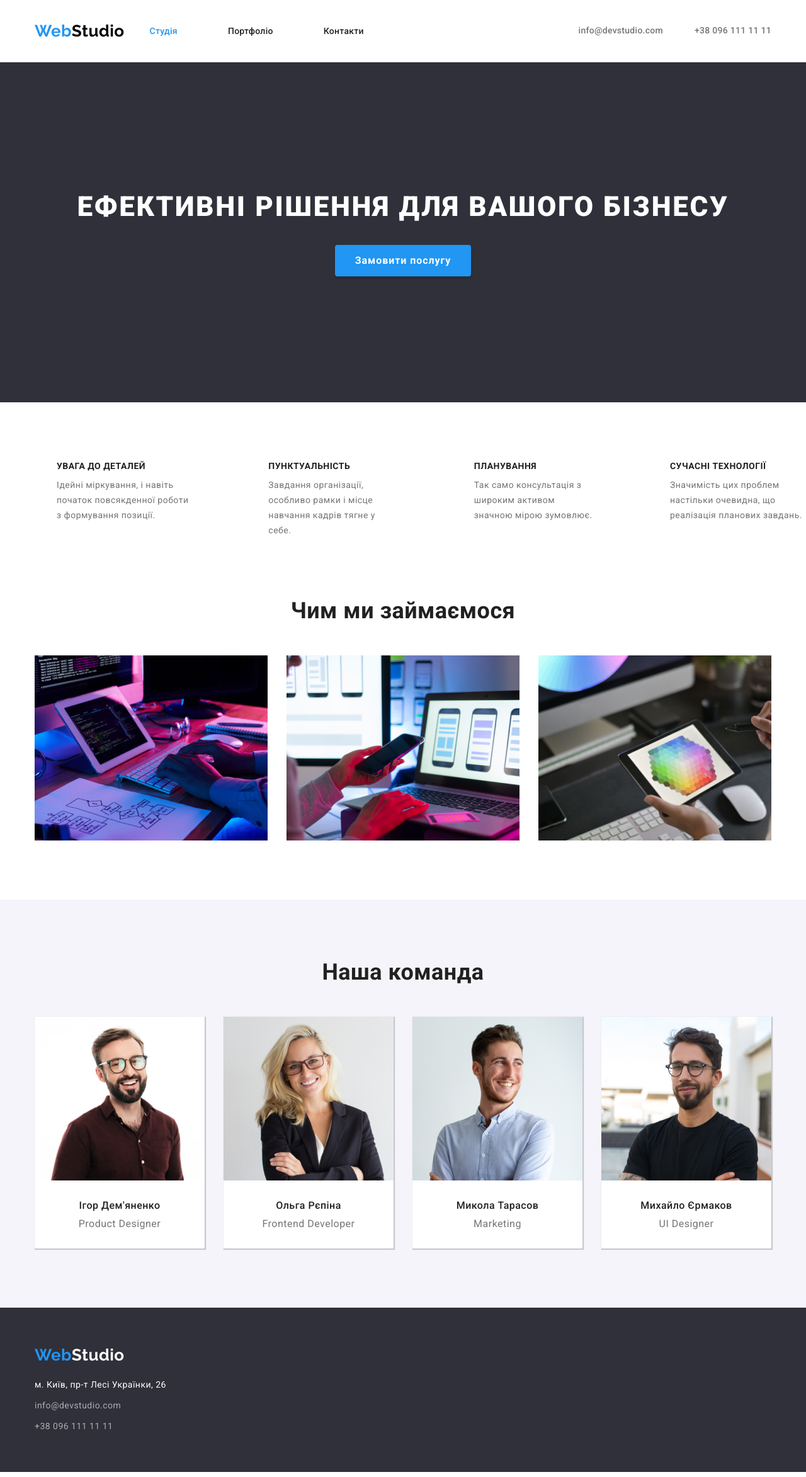
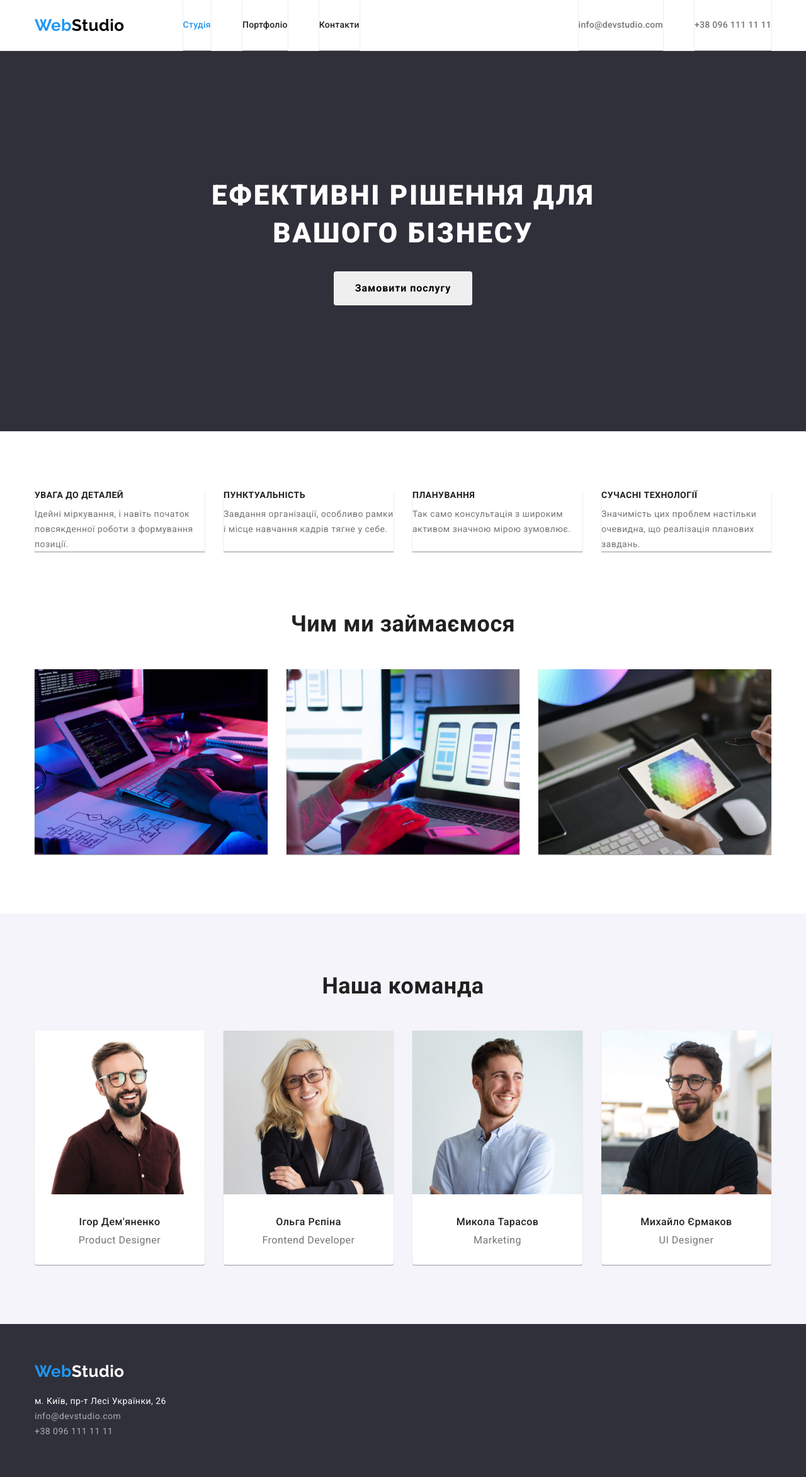
Before and after one commit to sidorenkoilya/-goit-markup-hw-03-for-bc-37, a plain HTML site: page index.html in a window 1280 px wide. Shown: the whole page at 63% size. Drawn offline with nearby package versions, Linux system fonts and the light colour scheme.

Commit message:
поновой

```diff
--- a/css/styles.css
+++ b/css/styles.css
@@ -7,59 +7,29 @@
     --accent-second-color: rgba(255, 255, 255, 0.6);
     --primary-bg-color: #2f303a;
     --accent-bg-color: #f5f4fa;
-    --border-project-color: #eeeeee;
+    --border-color-portf: #eeeeee;
+    --decision-bg-color: #c4c4c4;
+    --border-color-header: #ececec;
 }
 
 body {
     background-color: var(--primary-white-color);
     color: var(--primary-text-color);
-    font-family: "Roboto", sans-serif;
+    font-family: 'Roboto', sans-serif;
     letter-spacing: 0.03em;
 }
 
-.list {
-    list-style: none;
-    padding: 0;
-    margin: 0;
-}
-
-h1,
-h2,
-h3,
-h4,
-h5,
-h6,
-p {
-    margin: 0;
-}
-
-img {
-    display: block;
-    max-width: 100%;
-    height: auto;
-}
-
-.visually-hidden {
-    position: absolute;
-    width: 1px;
-    height: 1px;
-    margin: -1px;
-    border: 0;
-    padding: 0;
-    white-space: nowrap;
-    clip-path: inset(100%);
-    clip: rect(0 0 0 0);
-    overflow: hidden;
-}
-
-.section {
-    padding-top: 94px;
-    padding-bottom: 94px;
+.container {
+    margin-left: auto;
+    margin-right: auto;
+    width: 1200px;
+    padding-left: 15px;
+    padding-right: 15px;
 }
 
 .logo {
     color: var(--accent-color);
-    font-family: "Raleway", sans-serif;
+    font-family: 'Raleway', sans-serif;
     font-size: 26px;
     line-height: 1.19;
     text-decoration: none;
@@ -71,33 +41,52 @@ img {
 
 .list {
     list-style: none;
-    display: flex;
+    margin: 0;
+    padding: 0;
 }
 
-.flex-box {
-    display: flex;
+.visually-hidden {
+    position: absolute;
+    width: 1px;
+    height: 1px;
+    margin: -1px;
+    border: 0;
+    padding: 0;
 
-
+    white-space: nowrap;
+    clip-path: inset(100%);
+    clip: rect(0 0 0 0);
+    overflow: hidden;
 }
 
 /* Шапка */
 .page-header {
-    border-bottom: 1px solid #ECECEC;
+    border-bottom: 1px solid var(--border-color-header);
 }
 
 .page-header .logo-style {
     color: var(--logo-color);
-
 }
 
-.page-header .container {
+.header {
     display: flex;
     align-items: center;
-    justify-content: space-between;
-
 }
 
-.navigation .link {
+.site-nav {
+    display: flex;
+    align-items: center;
+}
+
+.site-nav .item:not(:last-child) {
+    margin-right: 50px;
+}
+
+.site-nav .link {
+    display: block;
+    padding-top: 32px;
+    padding-bottom: 32px;
+
     font-weight: 500;
     font-size: 14px;
     line-height: 1.14;
@@ -105,314 +94,265 @@ img {
     color: var(--title-text-color);
 }
 
-.navigation .link:hover,
-.navigation .link:focus {
+.site-nav.list {
+    margin-left: 93px;
+}
+
+.site-nav .link:hover,
+.site-nav .link:focus {
     color: var(--accent-color);
 }
 
-.navigation .link.current {
+.site-nav .link.current {
     color: var(--accent-color);
 }
 
 .site-contact {
     display: flex;
+    margin-left: auto;
 }
 
 .site-contact .link {
-
+    display: block;
+    padding-top: 32px;
+    padding-bottom: 32px;
+    font-weight: 500;
     font-size: 14px;
     line-height: 1.14;
-
-    list-style: none;
-
+    letter-spacing: 0.02em;
+    color: var(--primary-text-color);
 }
 
-.site-contact .link:not(:last-child) {
-
+.site-contact .item:not(:last-child) {
     margin-right: 50px;
-
 }
 
 .site-contact .link:hover,
 .site-contact .link:focus {
     color: var(--accent-color);
-
 }
-
-.contact-link {
-    text-decoration: none;
-    letter-spacing: 0.02em;
-    color: var(--primary-text-color);
-    font-weight: 500;
-
-}
-
-.contact-link:hover,
-.contact-link:focus {
-    color: var(--accent-color)
-}
-
-
-.border {
-    margin-top: 40px;
-    margin-bottom: 40px;
-    margin-left: 40px;
-    margin-right: 40px;
-
-
-}
-
-.container {
-    width: 1200px;
-    padding: 0 15px;
-    margin: 0 auto;
-
-
-}
-
-.navigation {
-    display: flex;
-    align-items: center;
-}
-
-/* Решение */
+/* Рішення */
 .decision {
     background-color: var(--primary-bg-color);
     text-align: center;
-    padding: 200px 0;
+    padding-top: 200px;
+    padding-bottom: 200px;
 }
-
 .decision-title {
+    margin-top: 0;
+    margin-bottom: 30px;
     color: var(--primary-white-color);
     font-weight: 900;
     font-size: 44px;
     line-height: 1.36;
-    text-align: center;
     letter-spacing: 0.06em;
     text-transform: uppercase;
-
-    margin-bottom: 30px;
 }
-
 .decision-button {
-    background-color: var(--accent-color);
-    color: var(--primary-white-color);
-    box-shadow: 0px 4px 4px rgba(0, 0, 0, 0.15);
-
-    font-family: inherit;
     font-weight: 700;
     font-size: 16px;
     line-height: 1.88;
     letter-spacing: 0.06em;
-
-    align-items: center;
-    text-align: center;
+    border-color: transparent;
+    cursor: pointer;
     border-radius: 4px;
     padding: 10px 32px;
-    min-width: 216px;
-    border: none
+    min-height: 50px;
 }
-
 .decision-button:hover,
 .decision-button:focus {
     color: var(--primary-white-color);
     background-color: var(--accent-color);
 }
-
 /* Секциії */
-
+.section {
+    padding-top: 94px;
+    padding-bottom: 94px;
+}
 .section-title {
+    margin-top: 0;
+    margin-bottom: 50px;
     color: var(--title-text-color);
-    /* font-weight: 700;  браузер по умолчанию*/
     font-size: 36px;
     line-height: 1.17;
     text-align: center;
-    margin-bottom: 50px;
 }
-
 /* Перваги */
-.benefits {
-    padding-bottom: 0;
+.benefits.list {
+    display: flex;
+    flex-wrap: wrap;
+    gap: 30px;
 }
-
-.benefits-item {
-padding-left: 90px;
-
+.benefits.list .item {
+    flex-basis: calc((100% - 90px) / 4);
 }
-
-.benefits-item:not(:last-child) {
-    margin-right: 30px;
+.section.benefits {
+    padding-bottom: 47px;
 }
-
 .benefits-title {
+    margin-top: 0;
+    margin-bottom: 10px;
     color: var(--title-text-color);
-    /* font-weight: 700; браузер по умолчанию*/
     font-size: 14px;
     line-height: 1.14;
     text-transform: uppercase;
-    margin-bottom: 10px;
 }
-
 .benefits-text {
-    /* font-weight: 400; браузер по умолчанию*/
+    margin-top: 0;
+    margin-bottom: 0;
     font-size: 14px;
     line-height: 1.71;
 }
-
-.flex {
+/* Варіанти послуг */
+.section.services {
+    padding-top: 47px;
+}
+.services.list {
     display: flex;
-    padding: 10px 20px;
-
+    flex-wrap: wrap;
+    gap: 30px;
 }
-
-.services-item:not(:last-child) {
-    margin-right: 30px;
-
+.services.list .item {
+    flex-basis: calc((100% - 60px) / 3);
 }
-
+.services.list .img {
+    display: block;
+    width: 100%;
+}
 /* Команда */
-.team {
+.section.team {
     background-color: var(--accent-bg-color);
-
 }
-
 .team-title {
+    margin-top: 0;
+    margin-bottom: 10px;
     color: var(--title-text-color);
     font-weight: 500;
     font-size: 16px;
     line-height: 1.19;
-    margin-bottom: 10px;
 }
-
 .team-text {
-    /* font-weight: 400; браузер по умолчанию*/
+    margin-top: 0;
+    margin-bottom: 0;
     font-size: 16px;
     line-height: 1.19;
 }
-
-.team-item:not(:last-child) {
-    margin-right: 30px;
-
-
+.team.list {
+    display: flex;
+    flex-wrap: wrap;
+    gap: 30px;
+    text-align: center;
 }
-.team-item{
-    box-shadow: 1px 1px 1px 1px #5c5c5c4b;
-
-}
-
-.team-description {
+.team.list .item {
+    flex-basis: calc((100% - 90px) / 4);
     background-color: var(--primary-white-color);
-    text-align: center;
-    padding: 30px 32px;
     border-radius: 0px 0px 4px 4px;
 }
-
-
+.team.list .img {
+    width: 100%;
+}
+.team .content {
+    padding-top: 30px;
+    padding-bottom: 30px;
+    padding-left: 10px;
+    padding-right: 10px;
+}
 /* Футер */
 .page-footer {
     background-color: var(--primary-bg-color);
-    padding: 60px 0;
+    padding-top: 60px;
+    padding-bottom: 60px;
 }
-
 .page-footer .logo-style {
     color: var(--primary-white-color);
 }
-
-.footer-logo {
-    margin-bottom: 20px;
-    display: inline-block;
-}
-
-.footer-list {
-    display: inline-block;
-}
-
-.footer-item:not(:last-child) {
-    margin-bottom: 9px;
-}
-
 .footer-adress .link {
     font-style: normal;
-    /* font-weight: 400; браузер по умолчанию*/
+    /* font-weight: 400; */
     font-size: 14px;
     line-height: 1.71;
     color: var(--primary-white-color);
 }
-
 .contact.link {
     color: var(--accent-second-color);
 }
-
 .footer-adress .link:hover,
 .footer-adress .link:focus {
     color: var(--accent-color);
 }
-
+.logo.footer {
+    display: inline-block;
+    margin-bottom: 20px;
+}
 /* Портфолио */
-
-/* Наши работы */
+.page-portfolio {
+    padding-top: 94px;
+    padding-bottom: 94px;
+}
+.porfolio h1 {
+    margin-top: 0;
+    margin-bottom: 0;
+    text-align: center;
+}
+.button.list {
+    display: flex;
+    margin-bottom: 50px;
+    justify-content: center;
+}
 .page-button {
-    background-color: var(--accent-bg-color);
-    font-family: inherit;
     font-weight: 500;
     font-size: 16px;
-    line-height: 1.62;
+    line-height: 1.63;
+    letter-spacing: 0.03em;
+    border-color: transparent;
+    background-color: var(--accent-bg-color);
+    cursor: pointer;
     border-radius: 4px;
-    text-align: center;
     padding: 6px 22px;
-    border: none;
-
+    min-height: 38px;
 }
-
-.project-button {
-    display: flex;
-    justify-content: center;
-    margin-bottom: 50px;
-}
-
-.project-button-item:not(:last-child) {
+.button.list .item:not(:last-child) {
     margin-right: 8px;
 }
-
+.item{
+    box-shadow: 0px 1px 1px 0px rgba(0, 0, 0, 0.39);
+}
 .page-button:hover,
 .page-button:focus {
     color: var(--primary-white-color);
     background-color: var(--accent-color);
 }
-
-.project-list {
-    display: flex;
-    flex-wrap: wrap;
-
-}
-
 .example-title {
+    margin-top: 0;
+    margin-bottom: 4px;
     color: var(--title-text-color);
-    /* font-weight: 700; браузер по умолчанию*/
     font-size: 18px;
     line-height: 2;
     letter-spacing: 0.06em;
 }
-
 .example-text {
+    margin-top: 0;
+    margin-bottom: 0;
     color: var(--primary-text-color);
-    /* font-weight: 400; браузер по умолчанию*/
     font-size: 16px;
     line-height: 1.88;
 }
-
-.project-item {
-    margin-right: 30px;
-    margin-bottom: 30px;
-
+.example.list {
+    display: flex;
+    flex-wrap: wrap;
+    gap: 30px;
 }
-
-.project-item:nth-child(3n) {
-    margin-right: 0px;}
-
-.project-description {
-        padding: 20px 24px;
-        border-right: 1px solid var(--border-project-color);
-        border-bottom: 1px solid var(--border-project-color);
-        border-left: 1px solid var(--border-project-color);
-    }
+.example.list .item {
+    flex-basis: calc((100% - 60px) / 3);
+}
+.example.item .img {
+    display: block;
+    width: 100%;
+}
+.border {
+    padding: 20px 24px;
+    border-bottom: 1px solid var(--border-color-portf);
+    border-right: 1px solid var(--border-color-portf);
+    border-left: 1px solid var(--border-color-portf);
+    width: 100%;
+}
--- a/index.html
+++ b/index.html
@@ -5,34 +5,33 @@
     <meta charset="UTF-8" />
     <meta http-equiv="X-UA-Compatible" content="IE=edge" />
     <meta name="viewport" content="width=device-width, initial-scale=1.0" />
-    <title>Goit-MARKUP-HM-03</title>
-    <link rel="stylesheet" href="https://cdnjs.cloudflare.com/ajax/libs/modern-normalize/1.0.0/modern-normalize.min.css"/>
+    <title>Document</title>
     <link
         href="https://fonts.googleapis.com/css2?family=Raleway:wght@700&family=Roboto:wght@400;500;700;900&display=swap"
         rel="stylesheet" />
-    <link rel="stylesheet" href="css/styles.css" />
-
+    <link rel="stylesheet"
+        href="https://cdnjs.cloudflare.com/ajax/libs/modern-normalize/1.1.0/modern-normalize.min.css" />
+    <link rel="stylesheet" href="./css/styles.css" />
 </head>
 
 <body>
     <!--Шапка-->
     <header class="page-header">
-        <div class="container">
-            <nav class="navigation">
+        <div class="container header">
+            <nav class="site-nav">
                 <a href="./index.html" class="logo">Web<span class="logo-style">Studio</span></a>
-
-                <ul class="list">
-                    <li class="border"><a href="./index.html" class="link current">Студія</a></li>
-                    <li class="border"><a href="./portfolio.html" class="link">Портфоліо</a></li>
-                    <li class="border"><a href="" class="link">Контакти</a></li>
+                <ul class="site-nav list">
+                    <li class="item"><a href="./index.html" class="link current">Студія</a></li>
+                    <li class="item"><a href="./portfolio.html" class="link">Портфоліо</a></li>
+                    <li class="item"><a href="" class="link">Контакти</a></li>
                 </ul>
             </nav>
-            <ul class="site-contact">
-                <li class="link">
-                    <a class="contact-link" href="mailto:info@devstudio.com">info@devstudio.com</a>
+            <ul class="site-contact list">
+                <li class="item">
+                    <a href="mailto:info@devstudio.com" class="link">info@devstudio.com</a>
                 </li>
-                <li class="link">
-                    <a href="tel:+380961111111" class="contact-link">+38 096 111 11 11</a>
+                <li class="item">
+                    <a href="tel:+380961111111" class="link">+38 096 111 11 11</a>
                 </li>
             </ul>
         </div>
@@ -40,41 +39,36 @@
     <main>
         <!--Рішення-->
         <section class="decision">
-            <div class="container">
             <h1 class="decision-title">
-                    Ефективні рішення для
+                Ефективні рішення для <br />
                 вашого бізнесу
             </h1>
             <button type="button" class="decision-button">Замовити послугу</button>
-            </div>
         </section>
-
         <!--Переваги-->
-
-
         <section class="section benefits">
-                <div class="container"></div>
-                <h2 class="visually-hidden">Переваги</h2>
-                <ul class="list">
-                    <li class="benefits-item">
+            <div class="container">
+                <h2 class="section-title visually-hidden">Переваги</h2>
+                <ul class="benefits list">
+                    <li class="item">
                         <h3 class="benefits-title">УВАГА ДО ДЕТАЛЕЙ</h3>
                         <p class="benefits-text">
                             Ідейні міркування, і навіть початок повсякденної роботи з формування позиції.
                         </p>
                     </li>
-                    <li class="benefits-item">
+                    <li class="item">
                         <h3 class="benefits-title">ПУНКТУАЛЬНІСТЬ</h3>
                         <p class="benefits-text">
                             Завдання організації, особливо рамки і місце навчання кадрів тягне у себе.
                         </p>
                     </li>
-                    <li class="benefits-item">
+                    <li class="item">
                         <h3 class="benefits-title">ПЛАНУВАННЯ</h3>
                         <p class="benefits-text">
                             Так само консультація з широким активом значною мірою зумовлює.
                         </p>
                     </li>
-                    <li class="benefits-item">
+                    <li class="item">
                         <h3 class="benefits-title">СУЧАСНІ ТЕХНОЛОГІЇ</h3>
                         <p class="benefits-text">
                             Значимість цих проблем настільки очевидна, що реалізація планових завдань.
@@ -83,57 +77,52 @@
                 </ul>
             </div>
         </section>
-
         <!--Варіанти послуг-->
-
         <section class="section services">
             <div class="container">
                 <h2 class="section-title">Чим ми займаємося</h2>
-                <div class="flex-box">
-                    <ul class="list">
-
-                        <li class="flex-box services-item">
-                            <img src="./img/box1.jpg" alt="настільний комп'ютер" width="370" />
+                <ul class="services list">
+                    <li class="item">
+                        <img src="./img/box1.jpg" alt="настільний комп'ютер" class="img" width="370" />
                     </li>
-                        <li class="flex-box services-item">
-                            <img src="./img/box2.jpg" alt="мобільний телефон" width="370" />
+                    <li class="item">
+                        <img src="./img/box2.jpg" alt="мобільний телефон" class="img" width="370" />
                     </li>
-                        <li class="flex-box services-item">
-                            <img src="./img/box3.jpg" alt="малюнок на планшеті" width="370" />
+                    <li class="item">
+                        <img src="./img/box3.jpg" alt="малюнок на планшеті" class="img" width="370" />
                     </li>
                 </ul>
-                </div>
             </div>
         </section>
         <!--Команда-->
         <section class="section team">
             <div class="container">
                 <h2 class="section-title">Наша команда</h2>
-                <ul class="list">
-                    <li class="team-item">
-                        <img src="./img/card1.jpg" alt="фото чоловіка" width="270" />
-                        <div class="team-description">
+                <ul class="team list">
+                    <li class="item">
+                        <img src="./img/card1.jpg" alt="фото чоловіка" class="img" width="270" />
+                        <div class="content">
                             <h3 class="team-title">Ігор Дем'яненко</h3>
                             <p lang="en" class="team-text">Product Designer</p>
                         </div>
                     </li>
-                    <li class="team-item">
-                        <img src="./img/card2.jpg" alt="фото жінки" width="270" />
-                        <div class="team-description">
+                    <li class="item">
+                        <img src="./img/card2.jpg" alt="фото жінки" class="img" width="270" />
+                        <div class="content">
                             <h3 class="team-title">Ольга Рєпіна</h3>
                             <p lang="en" class="team-text">Frontend Developer</p>
                         </div>
                     </li>
-                    <li class="team-item">
-                        <img src="./img/card3.jpg" alt="фото чоловіка" width="270" />
-                        <div class="team-description">
+                    <li class="item">
+                        <img src="./img/card3.jpg" alt="фото чоловіка" class="img" width="270" />
+                        <div class="content">
                             <h3 class="team-title">Микола Тарасов</h3>
                             <p lang="en" class="team-text">Marketing</p>
                         </div>
                     </li>
-                    <li class="team-item">
-                        <img src="./img/card4.jpg" alt="фото чоловіка" width="270" />
-                        <div class="team-description">
+                    <li class="item">
+                        <img src="./img/card4.jpg" alt="фото чоловіка" class="img" width="270" />
+                        <div class="content">
                             <h3 class="team-title">Михайло Єрмаков</h3>
                             <p lang="en" class="team-text">UI Designer</p>
                         </div>
@@ -144,17 +133,20 @@
     </main>
     <!--Футер-->
     <footer class="page-footer">
-        <div class="container">
-            <a href="./index.html" class="logo footer-logo">Web<span class="logo-style">Studio</span></a>
+        <div class="container footer">
+            <a href="./index.html" class="logo footer">Web<span class="logo-style">Studio</span></a>
             <address class="footer-adress">
-                <ul class="list footer-list">
-                    <li class="footer-item">
+                <ul class="list">
+                    <li>
                         <a href="https://www.google.com.ua/maps/place/%D0%B1%D1%83%D0%BB.+%D0%9B%D0%B5%D1%81%D0%B8+%D0%A3%D0%BA%D1%80%D0%B0%D0%B8%D0%BD%D0%BA%D0%B8,+26,+%D0%9A%D0%B8%D0%B5%D0%B2,+02000/@50.4261244,30.5376992,18z/data=!4m5!3m4!1s0x40d4cf0e033ecbe9:0x57a4dffefec77da0!8m2!3d50.4265807!4d30.5383858?hl=ru"
                             class="link" target="_blank" rel="noopener noreferrer">м. Київ, пр-т Лесі Українки, 26</a>
                     </li>
-                    <li class="footer-item"><a href="mailto:info@devstudio.com"
-                            class="contact link">info@devstudio.com</a></li>
-                    <li class="footer-item"><a href="tel:+380961111111" class="contact link">+38 096 111 11 11</a></li>
+                    <li>
+                        <a href="mailto:info@devstudio.com" class="contact link">info@devstudio.com</a>
+                    </li>
+                    <li>
+                        <a href="tel:+380961111111" class="contact link">+38 096 111 11 11</a>
+                    </li>
                 </ul>
             </address>
         </div>
```
Also changed, not shown: portfolio.html (+60 -60 lines), img/Vector.svg (added), img/envelope (hover).svg (added). Lines whose indentation alone changed are shown as unchanged.
